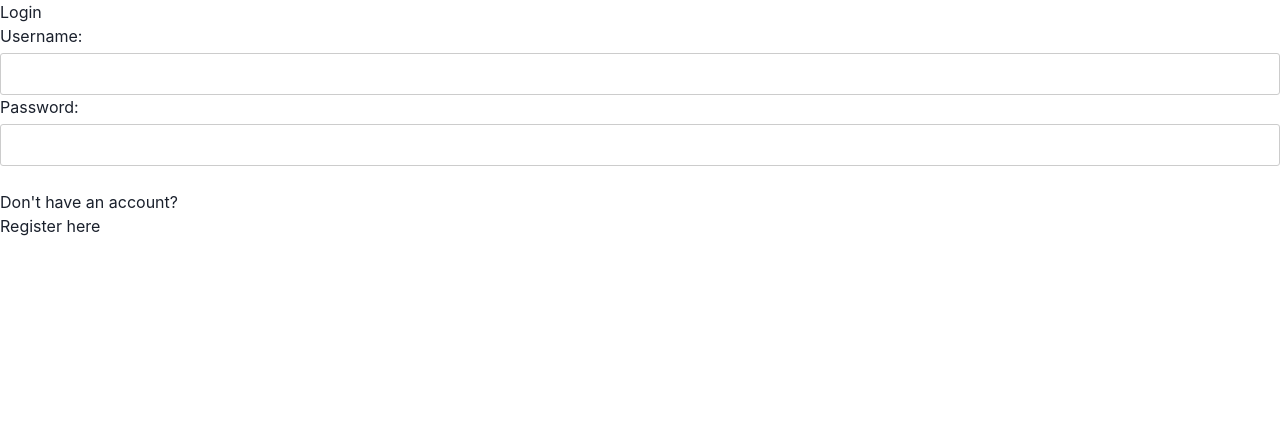
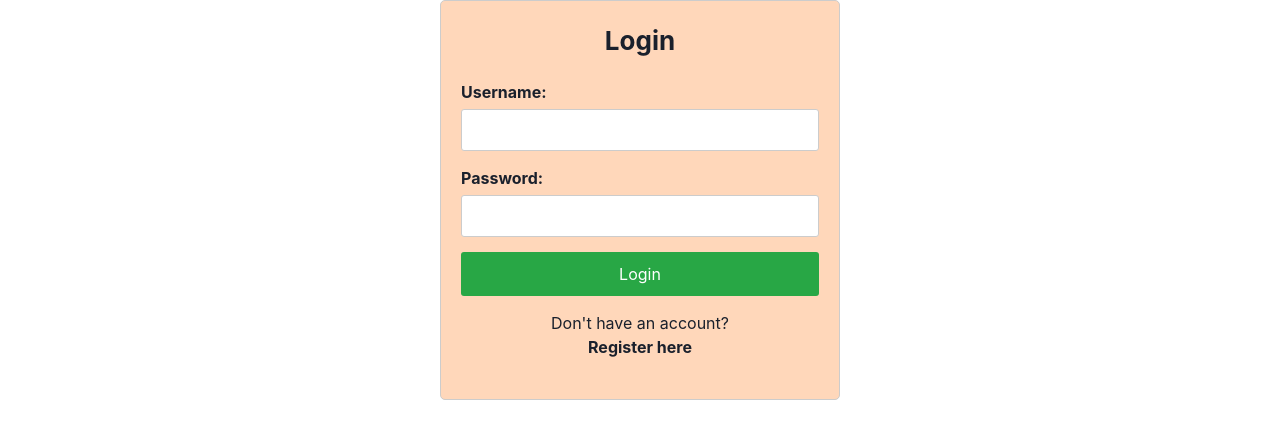
Before and after one commit to tarunreddybabi/my-project, a React (Create React App) app: page /login in a window 1280 px wide. Shown: the top 438 px of the page. Built offline with nearby package versions, Linux system fonts and the light colour scheme.

Commit message:
Expensne tracker

```diff
--- a/src/components/expenseTracker/expense-view/index.js
+++ b/src/components/expenseTracker/expense-view/index.js
@@ -11,7 +11,7 @@ const ExpenseView = ({ type, data }) => {
       p="5"
       pb="4"
       border="1px solid"
-      borderColor="gray.100"
+      borderColor="gray.400"
       borderRadius="12"
     >
       <Flex justifyContent="space-between" alignItems="center">
@@ -26,12 +26,12 @@ const ExpenseView = ({ type, data }) => {
           justifyContent="space-between"
           alignItems="center"
           border="1px solid"
-          borderColor={type === "expense" ? "red.100" : "blue.100"}
+          borderColor={type === "expense" ? "red.400" : "blue.400"}
           p="4"
           borderRadius="8"
         >
           <Flex alignItems="center" justifyContent="center">
-            <Text ml="3" fontWeight="bold" color="gray.600">
+            <Text ml="3" fontWeight="bold" color="black.600">
               {item.description}
             </Text>
           </Flex>
--- a/src/components/expenseTracker/summary/index.js
+++ b/src/components/expenseTracker/summary/index.js
@@ -7,7 +7,7 @@ const Summary = ({onClose,isOpen, totalExpense,totalIncome}) => {
     <Box
       p="6"
       border={"1px solid"}
-      borderColor={"gray.100"}
+      borderColor={"gray.400"}
       overflow={"hidden"}
       borderRadius={"10"}
       background={"white"}
--- a/src/components/navBar/navBar.js
+++ b/src/components/navBar/navBar.js
@@ -10,11 +10,12 @@ const NavBar = () => {
 
   const listStyle = {
     margin: 5,
+    textAlign:"center",
     display: "inline-block",
     fontWeight: "bold"
   };
   const navStyle = {
-
+    textAlign:"center",
     backgroundColor:  "#007bff",
     padding: "10px 20px",
     borderBottom: "2px solid #0056b3",
@@ -30,18 +31,8 @@ const NavBar = () => {
             </Link>
           </li>
           <li className="nav-item" style={listStyle}>
-            <Link to="/setting" style={link}>
-              Settings
-            </Link>
-          </li>
-          <li className="nav-item" style={listStyle}>
             <Link to="/about" style={link}>
               About
-            </Link>
-          </li>
-          <li className="nav-item" style={listStyle}>
-            <Link to="/products" style={link}>
-              Products
             </Link>
           </li>
         </ul>
--- a/src/navigationStack/postLoginRoutes.js
+++ b/src/navigationStack/postLoginRoutes.js
@@ -2,16 +2,12 @@ import { Route, Routes } from "react-router-dom";
 import InvalidScreen from "../screens/invalidScreen";
 import AboutScreen from "../screens/postLoginScreens/aboutScreen";
 import HomeScreen from "../screens/postLoginScreens/homeScreen";
-import ProductsScreen from "../screens/postLoginScreens/productScreen";
-import SettingsScreen from "../screens/postLoginScreens/settingScreen";
 
 const PostLogin = () => {
   return (
     <>
       <Routes>
         <Route path="/" Component={HomeScreen} />
-        <Route path="/products" Component={ProductsScreen} />
-        <Route path="/setting" Component={SettingsScreen} />
         <Route path="/about" Component={AboutScreen} />
         <Route path="*" Component={InvalidScreen} />
       </Routes>
--- a/src/screens/postLoginScreens/productScreen.js
+++ /dev/null
@@ -1,17 +0,0 @@
-import NavBar from "../../components/navBar/navBar";
-
-
-const ProductsScreen = () => {
-
-  return (
-    <>
-      <NavBar />
-
-        <h2>You're at Products screen</h2>
-
-
-    </>
-  );
-};
-
-export default ProductsScreen;
--- a/src/screens/postLoginScreens/settingScreen.js
+++ /dev/null
@@ -1,17 +0,0 @@
-import NavBar from "../../components/navBar/navBar";
-
-
-
-const SettingsScreen = () => {
-
-  return (
-    <>
-      <NavBar />
-        <h2>You're at Settings screen</h2>
-
-
-    </>
-  );
-};
-
-export default SettingsScreen;
--- a/src/screens/preLoginScreens/login.js
+++ b/src/screens/preLoginScreens/login.js
@@ -24,23 +24,73 @@ const LoginScreen = ({ setLoggedIn }) => {
   };
 
   return (
-    <div>
-      <h2 className='header'>Login</h2>
-      <form onSubmit={handleLogin}>
-        <div>
-          <label htmlFor="username">Username:</label>
-          <input type="text" id="username" ref={usernameRef} required />
-        </div>
-        <div>
-          <label htmlFor="password">Password:</label>
-          <input type="password" id="password" ref={passwordRef} required />
-        </div>
-        {error && <div className="error">{error}</div>}
-        <button type="submit">Login</button>
-      </form>
-      <p>Don't have an account? <br/> <Link to="/register">Register here</Link></p>
-    </div>
-  );
+    <div style={styles.container}>
+    <h2 style={styles.header}>Login</h2>
+    <form onSubmit={handleLogin} style={styles.form}>
+      <div style={styles.formGroup}>
+        <label htmlFor="username" style={styles.label}>Username:</label>
+        <input type="text" id="username" ref={usernameRef} style={styles.input} required />
+      </div>
+      <div style={styles.formGroup}>
+        <label htmlFor="password" style={styles.label}>Password:</label>
+        <input type="password" id="password" ref={passwordRef} style={styles.input} required />
+      </div>
+      {error && <div className="error" style={styles.error}>{error}</div>}
+      <button type="submit" style={styles.button}>Login</button>
+    </form>
+    <p style={styles.registerLink}>Don't have an account? <br /> <Link to="/register"><b>Register here</b></Link></p>
+  </div>
+);
+};
+const styles = {
+  container: {
+    maxWidth: '400px',
+    height:'400px',
+    margin: '0 auto',
+    padding: '20px',
+    border: '1px solid #ccc',
+    borderRadius: '5px',
+    backgroundColor: '#ffd7ba',
+  },
+  header: {
+    marginBottom: '20px',
+    textAlign: 'center',
+    fontWeight:'bolder',
+    fontSize:'26px',
+  },
+  form: {
+    marginBottom: '15px',
+  },
+  formGroup: {
+    marginBottom: '15px',
+  },
+  label: {
+    display: 'block',
+    marginBottom: '5px',
+    fontWeight:'bold'
+  },
+  input: {
+    width: '100%',
+    padding: '8px',
+    border: '1px solid #ccc',
+    borderRadius: '3px',
+  },
+  button: {
+    width: '100%',
+    padding: '10px',
+    backgroundColor: '#28a745',
+    color: '#fff',
+    border: 'none',
+    borderRadius: '3px',
+    cursor: 'pointer',
+  },
+  error: {
+    color: 'red',
+    marginBottom: '10px',
+  },
+  registerLink: {
+    textAlign: 'center',
+  },
 };
 
 export default LoginScreen;
--- a/src/screens/preLoginScreens/loginScreen.css
+++ /dev/null
@@ -1,49 +0,0 @@
-.login-container {
-    max-width: 300px;
-    margin: 0 auto;
-    padding: 20px;
-    border: 1px solid #ccc;
-    border-radius: 5px;
-    background-color: #f9f9f9;
-  }
-
-  .login-container h2 {
-    margin-bottom: 20px;
-    text-align: center;
-  }
-
-  .form-group {
-    margin-bottom: 15px;
-  }
-
-  label {
-    display: block;
-    margin-bottom: 5px;
-  }
-
-  input[type='text'],
-  input[type='password'] {
-    width: 100%;
-    padding: 8px;
-    border: 1px solid #ccc;
-    border-radius: 3px;
-  }
-
-  button {
-    width: 100%;
-    padding: 10px;
-    background-color: #007bff;
-    color: #fff;
-    border: none;
-    border-radius: 3px;
-    cursor: pointer;
-  }
-
-  button:hover {
-    background-color: #0056b3;
-  }
-  .header{
-    text-align: center;
-    font-size: medium;
-    font-weight: bold;
-  }
--- a/src/screens/preLoginScreens/register.css
+++ b/src/screens/preLoginScreens/register.css
@@ -4,7 +4,7 @@
     padding: 20px;
     border: 1px solid #ccc;
     border-radius: 5px;
-    background-color: #f9f9f9;
+    background-color: #a2daf1;
   }
 
   .register-container h2 {
@@ -37,7 +37,7 @@
     color: #fff;
     border: none;
     border-radius: 3px;
-    cursor: pointer;
+    cursor:pointer;
   }
 
   button:hover {
--- a/src/screens/preLoginScreens/register.js
+++ b/src/screens/preLoginScreens/register.js
@@ -1,6 +1,6 @@
 import React, { useRef } from 'react';
 import { Link } from 'react-router-dom';
-import './register.css';
+
 
 const RegisterForm = () => {
   const usernameRef = useRef(null);
@@ -23,22 +23,66 @@ const RegisterForm = () => {
   };
 
   return (
-    <div className="register-container">
-      <h2>Register Page</h2>
-      <form onSubmit={handleRegister}>
-        <div className="form-group">
-          <label htmlFor="username">Username:</label>
-          <input type="text" id="username" ref={usernameRef} required />
-        </div>
-        <div className="form-group">
-          <label htmlFor="password">Password:</label>
-          <input type="password" id="password" ref={passwordRef} required />
-        </div>
-        <button type="submit">Register</button>
-      </form>
-      <p>Already have an account? <Link to="/">Login here</Link></p>
-    </div>
-  );
+    <div style={styles.registerContainer}>
+    <h2 style={styles.header}>Register Page</h2>
+    <form onSubmit={handleRegister} style={styles.form}>
+      <div style={styles.formGroup}>
+        <label htmlFor="username" style={styles.label}>Username:</label>
+        <input type="text" id="username" ref={usernameRef} style={styles.input} required />
+      </div>
+      <div style={styles.formGroup}>
+        <label htmlFor="password" style={styles.label}>Password:</label>
+        <input type="password" id="password" ref={passwordRef} style={styles.input} required />
+      </div>
+      <button type="submit" style={styles.button}>Register</button>
+    </form><br/>
+    <p style={styles.loginLink}>Already have an account?<br/> <Link to="/"><b>Login here</b></Link></p>
+  </div>
+);
+};
+
+const styles = {
+registerContainer: {
+  maxWidth: '400px',
+  height:'400px',
+  margin: '0 auto',
+  padding: '20px',
+  border: '1px solid #ccc',
+  borderRadius: '5px',
+  backgroundColor: '#bde0fe',
+},
+header: {
+  marginBottom: '20px',
+  textAlign: 'center',
+  fontWeight:'bolder',
+  fontSize:'26px',
+},
+formGroup: {
+  marginBottom: '15px',
+},
+label: {
+  display: 'block',
+  marginBottom: '5px',
+  fontWeight:'bold'
+},
+input: {
+  width: '100%',
+  padding: '8px',
+  border: '1px solid #ccc',
+  borderRadius: '3px',
+},
+button: {
+  width: '100%',
+  padding: '10px',
+  backgroundColor: '#28a745',
+  color: '#fff',
+  border: 'none',
+  borderRadius: '3px',
+  cursor: 'pointer',
+},
+loginLink:{
+  textAlign:'center',
+}
 };
 
 export default RegisterForm;
```
